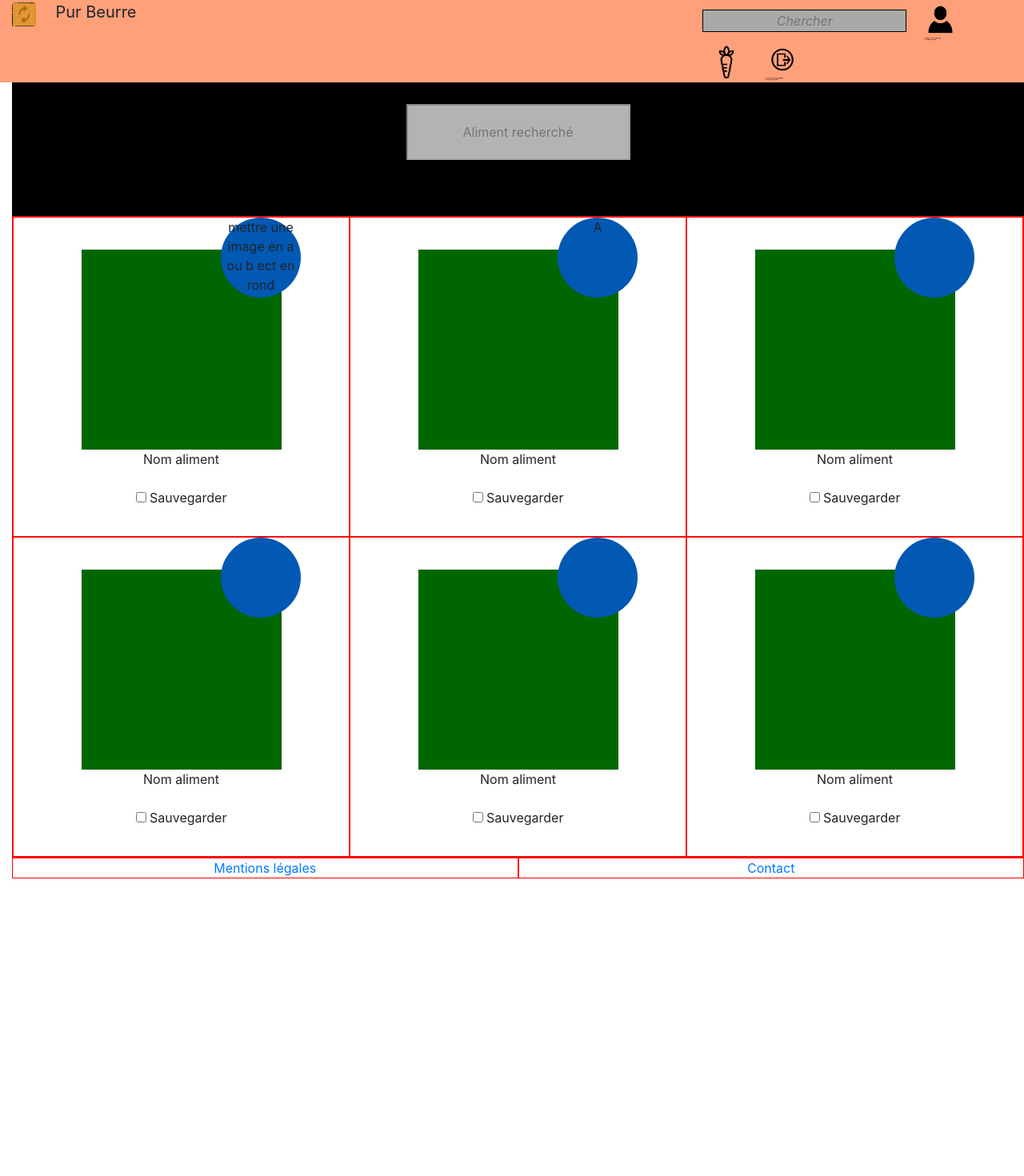
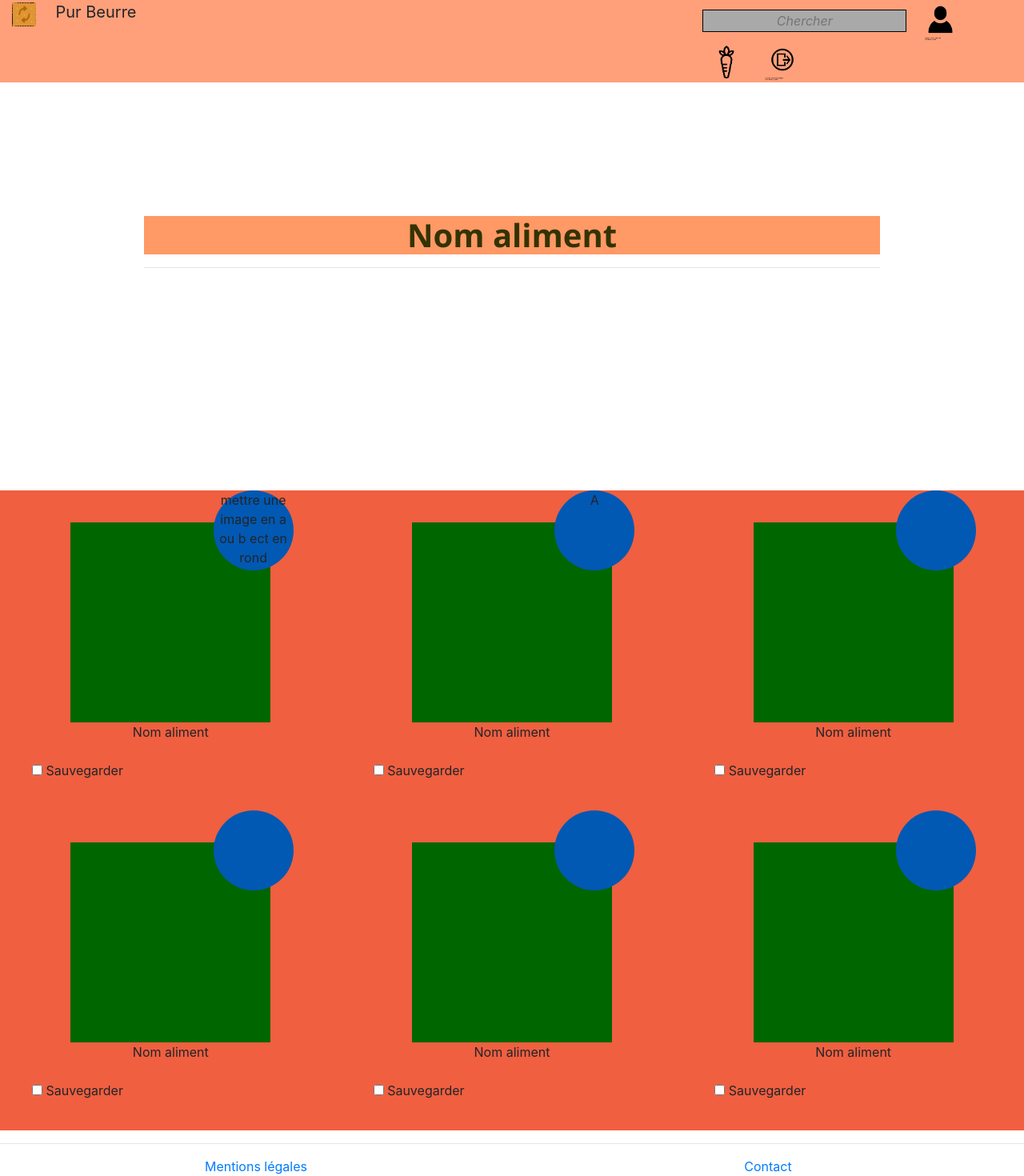
Before and after one commit to pastrouveedespeudo/plateforme-nutella-miam-miam, a Django app: template mes_allliments/templates/pages/recherche.html in a window 1280 px wide. Shown: the whole page at 80% size. Before the commit the page ends 1098 px from the top, so only its background shows below. Run offline with Django 3.2, Linux system fonts and the light colour scheme; the template is opened without the code that fills it, so the values that code supplies are empty; some libraries are stand-ins or nearby versions.

Commit message:
Update recherche.html

```diff
--- a/mes_allliments/templates/pages/recherche.html
+++ b/mes_allliments/templates/pages/recherche.html
@@ -1,5 +1,6 @@
 
-{%load static%}
+
+
 
 <!DOCTYPE html>
 <html lang="en">
@@ -12,24 +13,24 @@
   <meta name="description" content="">
   <meta name="author" content="">
 
-  <link rel ="stylesheet" href="{% static  'ccss/home.css'%}">
+  <link rel ="stylesheet" href="/static/ccss/recherche.css">
 
   <title>Mes_aliment</title>
 
   <!-- Bootstrap core CSS -->
-  <link href="{% static 'vendor/bootstrap/css/bootstrap.min.css' %}" rel="stylesheet">
+  <link href="/static/vendor/bootstrap/css/bootstrap.min.css" rel="stylesheet">
 
   <!-- Custom fonts for this template -->
-  <link href="{% static 'vendor/fontawesome-free/css/all.min.css" rel="stylesheet' %}" type="text/css">
+  <link href="/static/vendor/fontawesome-free/css/all.min.css%22%20rel%3D%22stylesheet" type="text/css">
   <link href='https://fonts.googleapis.com/css?family=Open+Sans:300italic,400italic,600italic,700italic,800italic,400,300,600,700,800' rel='stylesheet' type='text/css'>
   <link href='https://fonts.googleapis.com/css?family=Merriweather:400,300,300italic,400italic,700,700italic,900,900italic' rel='stylesheet' type='text/css'>
 
   <!-- Plugin CSS -->
-  <link href="{% static 'vendor/magnific-popup/magnific-popup.css' %}" rel="stylesheet">
+  <link href="/static/vendor/magnific-popup/magnific-popup.css" rel="stylesheet">
 
   <!-- Custom styles for this template -->
 
-  <link href="{% static 'css/recherche.css' %}" rel="stylesheet">
+  <link href="/static/css/recherche.css" rel="stylesheet">
 
 </head>
 
@@ -57,23 +58,35 @@
     </div>
 
 
-    <div class="container-fluid">
-        <div class="row" id="row2">
+  <style>
+  .titreUn{
+    color: rgba(51, 51, 0);
+    background-color: rgba(255, 153, 102);
+    margin-top:200px;
+  }
+  </style>
 
-           <div class="col-md-12" id="block3">
-              <input type='text' id="AlimentRecherche" placeholder="Aliment recherché" disabled="disabled>
-           </div>
-
+  <header class="masthead text-center d-flex">
+    <div class="container my-auto">
+      <div class="row">
+        <div class="col-lg-10 mx-auto">
+          <h1 class="titreUn">
+            <strong>Nom aliment</strong>
+          </h1>
+          <hr>
         </div>
+        </div>
+      </div>
     </div>
+  </header>
+  <br><br><br><br><br><br><br><br>
 
 
+    <section class="bg-primary" id="about">
+    <div class="container-fluid" id="conteneurCarre">
+       <div class="row" id="row3">
 
-
-    <div class="container-fluid" id="conteneurCarre">
-       <div class="row" id="row3" style='border:1px solid red'>
-
-           <div class="col-sm-12 col-md-4" id="block4" style='border:1px solid red'>
+           <div class="col-sm-12 col-md-4" id="block4">
                <div id="rond">mettre une image en a ou b ect en rond</div>
 
                <div id="im1"></div>
@@ -85,7 +98,7 @@
            </div>
 
 
-           <div class="col-sm-12 col-md-4" id="block4" style='border:1px solid red'>
+           <div class="col-sm-12 col-md-4" id="block4">
 
                <div id="rond">A</div>
 
@@ -100,7 +113,7 @@
 
            </div>
 
-           <div class="col-sm-12 col-md-4" id="block4" style='border:1px solid red'>
+           <div class="col-sm-12 col-md-4" id="block4">
 
                <div id="rond"></div>
 
@@ -115,7 +128,7 @@
            </div>
 
 
-           <div class="col-sm-12 col-md-4" id="block4" style='border:1px solid red'>
+           <div class="col-sm-12 col-md-4" id="block4">
 
                 <div id="rond"></div>
 
@@ -129,7 +142,7 @@
            </div>
 
 
-           <div class="col-sm-12 col-md-4" id="block4" style='border:1px solid red'>
+           <div class="col-sm-12 col-md-4" id="block4">
                <div id="rond"> </div>
 
                <div id="im5"></div>
@@ -141,7 +154,7 @@
 
            </div>
 
-           <div class="col-sm-12 col-md-4" id="block4" style='border:1px solid red'>
+           <div class="col-sm-12 col-md-4" id="block4">
 
                <div id="rond"></div>
 
@@ -161,19 +174,19 @@
 
 
 
-
+ </section>
 
 
 
   <hr color:black>
     <div class="container-fluid">
       <div class="row">
-        <div class="col-md-6" style='border:1px solid red' id="mentions">
+        <div class="col-md-6" id="mentions">
           <a href="#">Mentions légales</a>
         </div>
 
 
-        <div class="col-md-6" style='border:1px solid red' id="contact">
+        <div class="col-md-6" id="contact">
           <a href="#">Contact</a>
         </div>
 
@@ -213,16 +226,16 @@
 
 
   <!-- Bootstrap core JavaScript -->
-  <script src="{% static 'vendor/jquery/jquery.min.js' %}"></script>
-  <script src="{% static 'vendor/bootstrap/js/bootstrap.bundle.min.js' %}"></script>
+  <script src="/static/vendor/jquery/jquery.min.js"></script>
+  <script src="/static/vendor/bootstrap/js/bootstrap.bundle.min.js"></script>
 
   <!-- Plugin JavaScript -->
-  <script src="{% static 'vendor/jquery-easing/jquery.easing.min.js' %}"></script>
-  <script src="{% static 'vendor/scrollreveal/scrollreveal.min.js' %}"></script>
-  <script src="{% static 'vendor/magnific-popup/jquery.magnific-popup.min.js' %}"></script>
+  <script src="/static/vendor/jquery-easing/jquery.easing.min.js"></script>
+  <script src="/static/vendor/scrollreveal/scrollreveal.min.js"></script>
+  <script src="/static/vendor/magnific-popup/jquery.magnific-popup.min.js"></script>
 
   <!-- Custom scripts for this template -->
-  <script src="{% static 'js/creative.min.js' %}"></script>
+  <script src="/static/js/creative.min.js"></script>
 
 </body>
 
```
